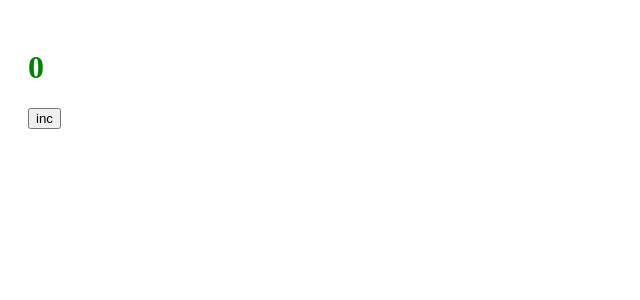
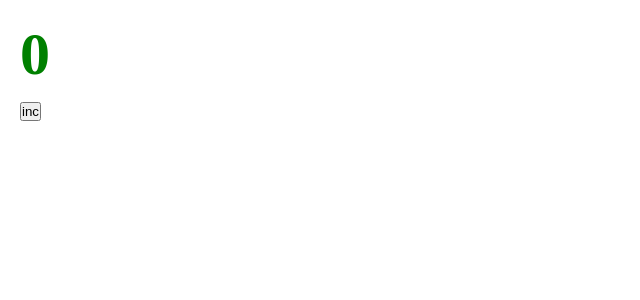
Before and after one commit to js-owl/u, a React app: page / in a window 1280 px wide. Shown: the top 300 px of the page, without its empty margins (0-640 px from the left). Built offline with nearby package versions, Linux system fonts and the light colour scheme.

Commit message:
05_index-scss

```diff
--- /dev/null
+++ b/src/App.tsx
@@ -0,0 +1,11 @@
+import { Counter } from "./c/Counter";
+import "./index.scss";
+
+const App = () => {
+  return (
+    <div className="app">
+      <Counter />
+    </div>
+  );
+};
+export default App;
--- /dev/null
+++ b/src/index.scss
@@ -0,0 +1,8 @@
+* {
+  margin: 0;
+  padding: 0;
+  box-sizing: border-box;
+}
+.app {
+  font-size: 30px;
+}
--- a/src/index.tsx
+++ b/src/index.tsx
@@ -1,9 +1,9 @@
 import { render } from "react-dom";
-import { Counter } from "./c/Counter";
+import App from "./App";
 
 render(
   <div>
-    <Counter />
+    <App />
   </div>,
   document.getElementById("root")
 );
```
Also changed, not shown: 1 other file (tests, documents, lock files or other folders).
